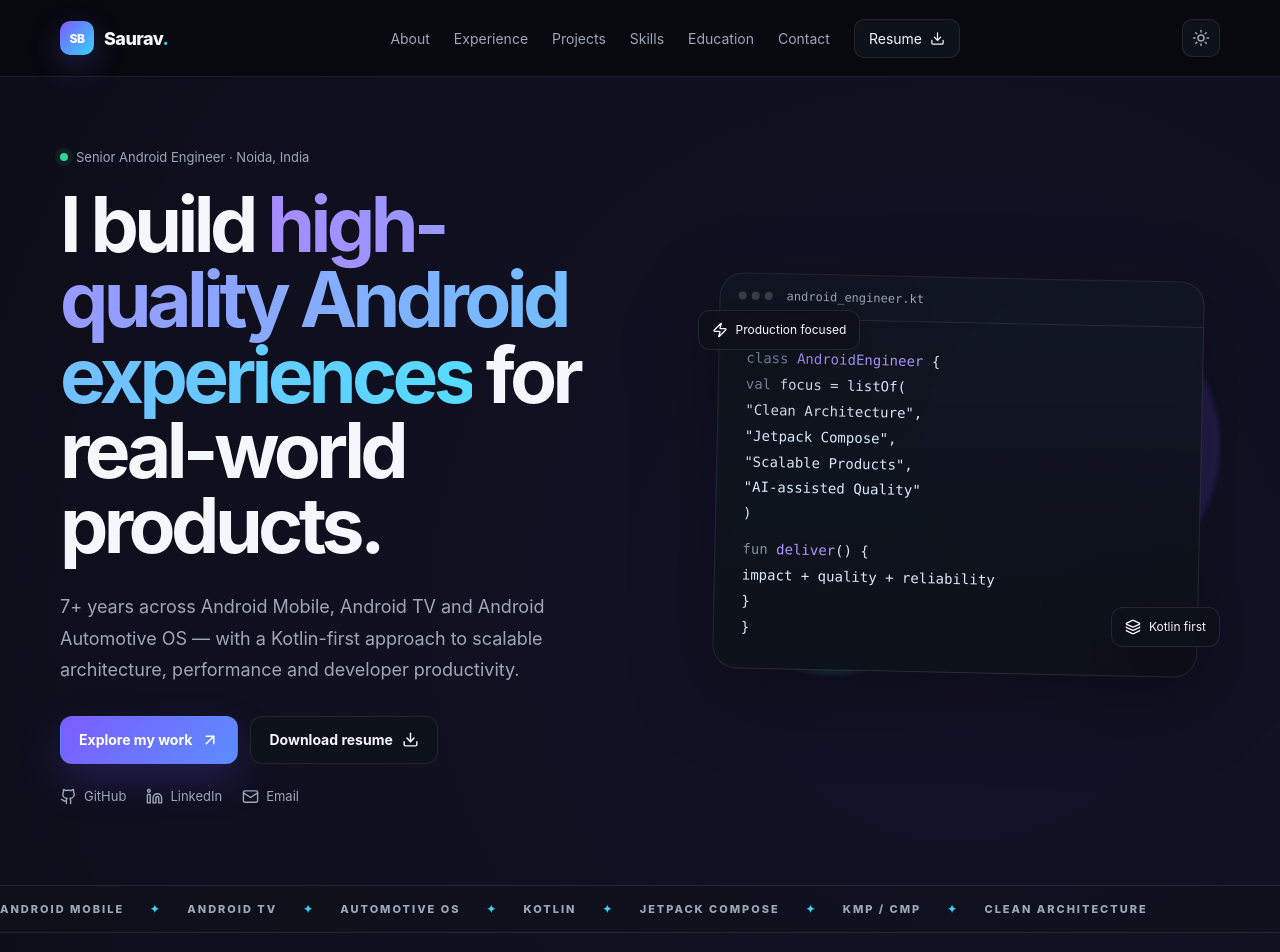
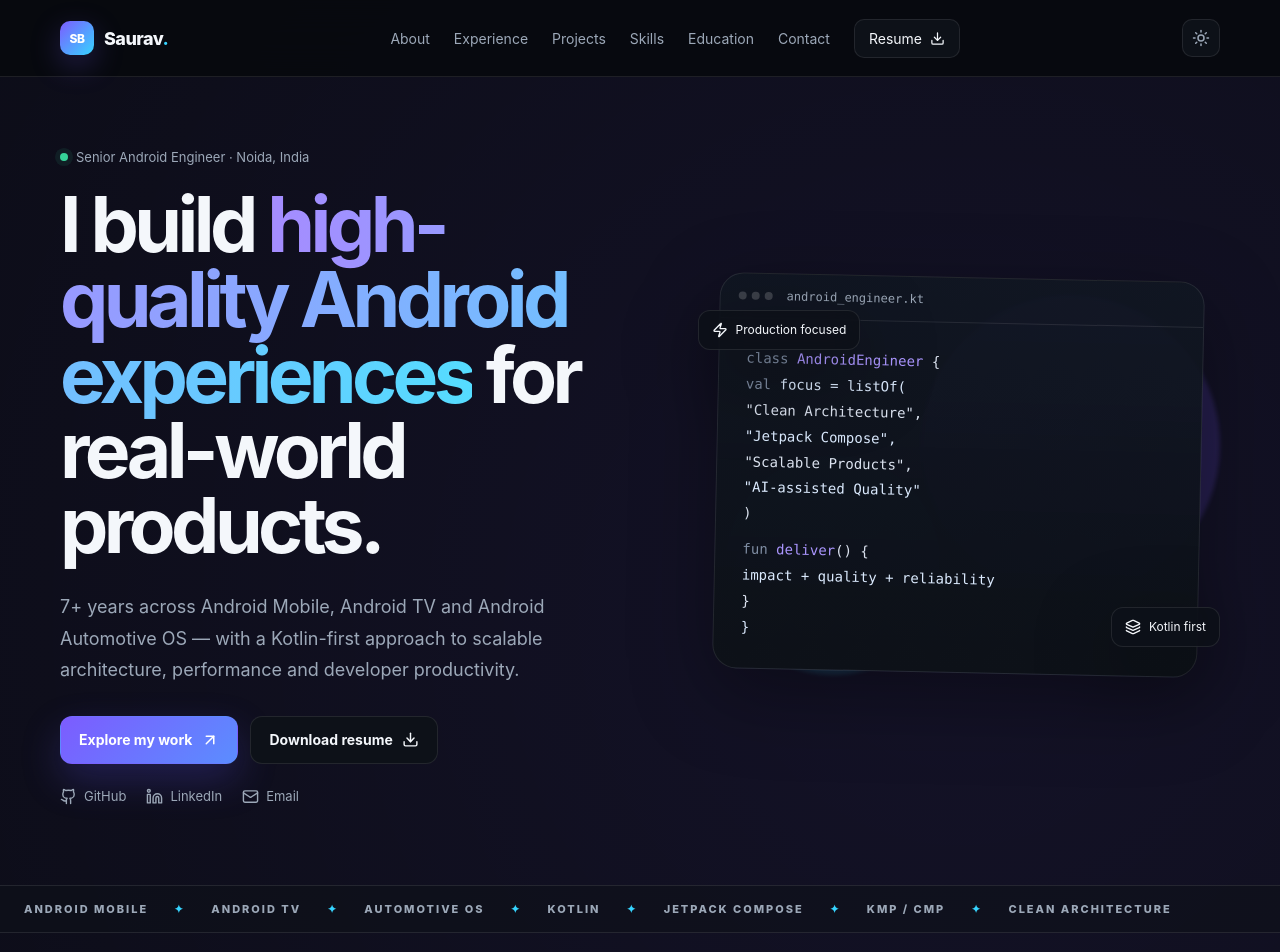
Before and after one commit to SauravBansal448/sauravbansal, a React (Vite) app: page / in a window 1280 px wide. Shown: the top 952 px of the page. Built offline with nearby package versions, Linux system fonts and the light colour scheme.

Commit message:
Fix Spacing issue

```diff
--- a/src/styles.css
+++ b/src/styles.css
@@ -131,7 +131,7 @@ button { font: inherit; }
 .float-pill.two { right: 0; bottom: 88px; }
 
 .ticker { overflow: hidden; border-top: 1px solid var(--border); border-bottom: 1px solid var(--border); background: color-mix(in srgb, var(--surface) 55%, transparent); }
-.ticker-track { width: max-content; display: flex; gap: 26px; align-items: center; padding: 16px 0; transform: translateX(0); color: var(--muted); font-size: 11px; letter-spacing: .18em; font-weight: 800; }
+.ticker-track { width: max-content; display: flex; gap: 26px; align-items: center; padding: 16px 0 16px 24px; transform: translateX(0); color: var(--muted); font-size: 11px; letter-spacing: .18em; font-weight: 800; }
 .ticker-track b { color: var(--accent-2); }
 
 .section { padding: 115px 0; }
```
